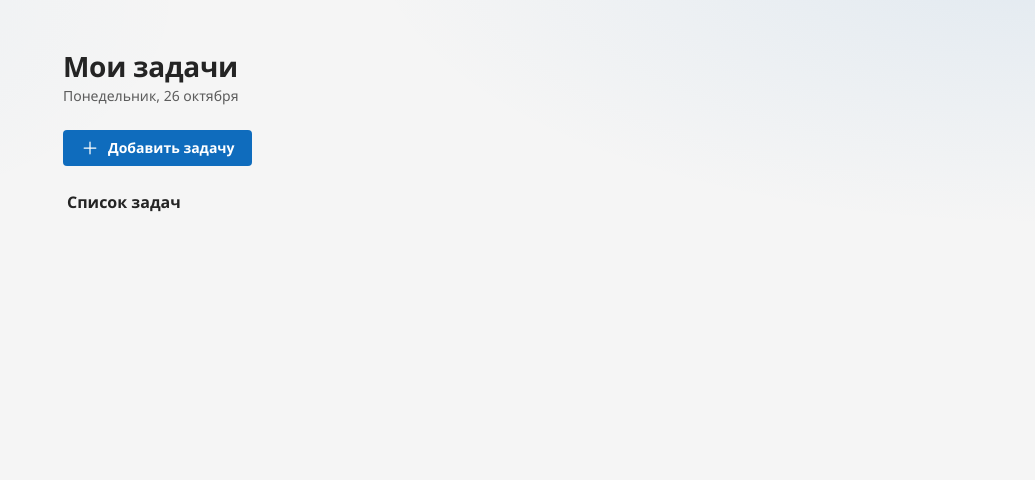
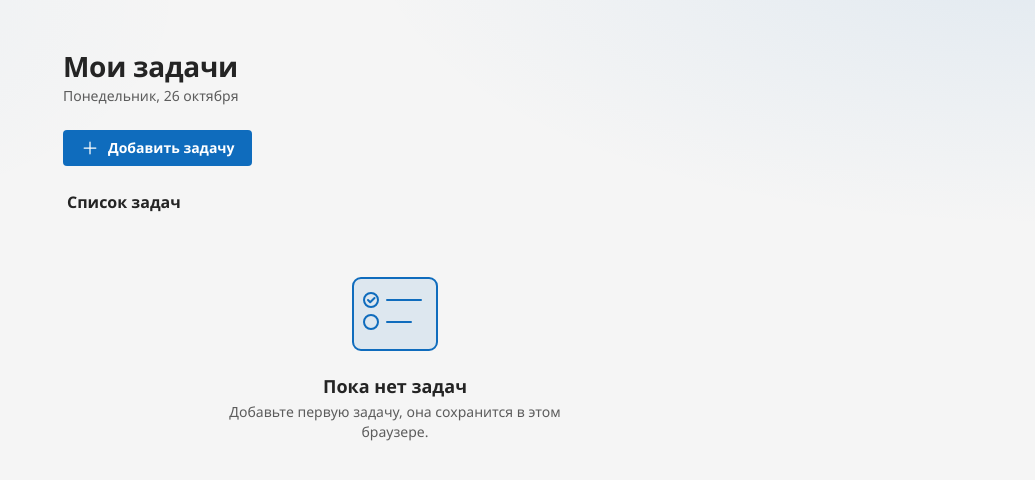
Before and after one commit to MaximVill/Web--, a Vue app: page / in a window 1280 px wide. Shown: the top 480 px of the page, without its empty margins (245-1280 px from the left). Built offline with nearby package versions, Linux system fonts and the light colour scheme.

Commit message:
Add TodoList and TodoItem components, keep tasks in localStorage

```diff
--- a/src/App.vue
+++ b/src/App.vue
@@ -1,9 +1,31 @@
 <script setup>
+import { ref, computed, watch } from 'vue'
+import TodoList from './components/TodoList.vue'
+import { loadTasks, saveTasks } from './storage.js'
+
+const tasks = ref(loadTasks())
+
 const today = new Date().toLocaleDateString('ru-RU', {
 	weekday: 'long',
 	day: 'numeric',
 	month: 'long'
 })
+
+// done tasks go to the bottom
+const sortedTasks = computed(() => [...tasks.value].sort((a, b) => a.done - b.done))
+
+const doneCount = computed(() => tasks.value.filter(t => t.done).length)
+
+watch(tasks, (value) => saveTasks(value), { deep: true })
+
+function toggleTask(id) {
+	const task = tasks.value.find(t => t.id === id)
+	if (task) task.done = !task.done
+}
+
+function deleteTask(id) {
+	tasks.value = tasks.value.filter(t => t.id !== id)
+}
 </script>
 
 <template>
@@ -28,8 +50,13 @@ const today = new Date().toLocaleDateString('ru-RU', {
 			<section class="tasks-section">
 				<div class="tasks-section__head">
 					<h2 id="list-heading">Список задач</h2>
+					<span v-if="tasks.length" class="tasks-section__count">Выполнено: {{ doneCount }} из {{ tasks.length }}</span>
 				</div>
-				<ul class="task-list" aria-labelledby="list-heading"></ul>
+				<TodoList
+					:tasks="sortedTasks"
+					@toggle="toggleTask"
+					@delete="deleteTask"
+				/>
 			</section>
 		</main>
 	</div>
--- /dev/null
+++ b/src/components/TodoItem.vue
@@ -0,0 +1,46 @@
+<script setup>
+defineProps({
+	task: { type: Object, required: true }
+})
+
+defineEmits(['toggle', 'edit', 'delete'])
+</script>
+
+<template>
+	<li class="task-item" :class="{ 'task-item--done': task.done }">
+		<input
+			type="checkbox"
+			class="task-item__checkbox"
+			:id="'check-' + task.id"
+			:checked="task.done"
+			@change="$emit('toggle', task.id)"
+		/>
+		<label :for="'check-' + task.id" class="task-item__title" :id="'title-' + task.id">{{ task.title }}</label>
+		<div class="task-item__actions">
+			<button
+				type="button"
+				class="btn-icon btn-icon--edit"
+				:id="'edit-btn-' + task.id"
+				:aria-labelledby="`edit-btn-${task.id} title-${task.id}`"
+				@click="$emit('edit', task)"
+			>
+				<span class="visually-hidden">Редактировать задачу</span>
+				<svg class="icon" viewBox="0 0 24 24" aria-hidden="true" focusable="false">
+					<path d="M16.5 4.5a2.12 2.12 0 0 1 3 3L8 19l-4 1 1-4L16.5 4.5z" />
+				</svg>
+			</button>
+			<button
+				type="button"
+				class="btn-icon btn-icon--delete"
+				:id="'del-btn-' + task.id"
+				:aria-labelledby="`del-btn-${task.id} title-${task.id}`"
+				@click="$emit('delete', task.id)"
+			>
+				<span class="visually-hidden">Удалить задачу</span>
+				<svg class="icon" viewBox="0 0 24 24" aria-hidden="true" focusable="false">
+					<path d="M5 7h14M10 11v6M14 11v6M6 7l1 12a1 1 0 0 0 1 1h8a1 1 0 0 0 1-1l1-12M9 7V5a1 1 0 0 1 1-1h4a1 1 0 0 1 1 1v2" />
+				</svg>
+			</button>
+		</div>
+	</li>
+</template>
--- /dev/null
+++ b/src/components/TodoList.vue
@@ -0,0 +1,39 @@
+<script setup>
+import TodoItem from './TodoItem.vue'
+
+defineProps({
+	tasks: { type: Array, required: true },
+	searching: { type: Boolean, default: false }
+})
+
+defineEmits(['toggle', 'edit', 'delete'])
+</script>
+
+<template>
+	<ul v-if="tasks.length" class="task-list" aria-labelledby="list-heading">
+		<TodoItem
+			v-for="task in tasks"
+			:key="task.id"
+			:task="task"
+			@toggle="$emit('toggle', $event)"
+			@edit="$emit('edit', $event)"
+			@delete="$emit('delete', $event)"
+		/>
+	</ul>
+
+	<div v-else class="empty-state">
+		<svg class="empty-state__art" viewBox="0 0 112 88" fill="none" aria-hidden="true" focusable="false">
+			<rect x="14" y="8" width="84" height="72" rx="8" fill="currentColor" opacity="0.1" />
+			<rect x="14" y="8" width="84" height="72" rx="8" stroke="currentColor" stroke-width="2" />
+			<circle cx="32" cy="30" r="7" stroke="currentColor" stroke-width="2" />
+			<path d="M29 30l2.2 2.2L35.5 28" stroke="currentColor" stroke-width="2" stroke-linecap="round" stroke-linejoin="round" />
+			<path d="M48 30h34" stroke="currentColor" stroke-width="2" stroke-linecap="round" />
+			<circle cx="32" cy="52" r="7" stroke="currentColor" stroke-width="2" />
+			<path d="M48 52h24" stroke="currentColor" stroke-width="2" stroke-linecap="round" />
+		</svg>
+		<h3 class="empty-state__title">{{ searching ? 'Ничего не найдено' : 'Пока нет задач' }}</h3>
+		<p class="empty-state__text">
+			{{ searching ? 'Попробуйте изменить запрос или очистить поиск.' : 'Добавьте первую задачу, она сохранится в этом браузере.' }}
+		</p>
+	</div>
+</template>
--- /dev/null
+++ b/src/storage.js
@@ -0,0 +1,23 @@
+const KEY = 'todo_tasks'
+
+function isValidTask(task) {
+	return task && typeof task.id === 'string' && typeof task.title === 'string' && typeof task.done === 'boolean'
+}
+
+export function loadTasks() {
+	try {
+		const data = JSON.parse(localStorage.getItem(KEY))
+		return Array.isArray(data) ? data.filter(isValidTask) : []
+	} catch (e) {
+		console.error('Error loading from localStorage, resetting to empty list:', e)
+		return []
+	}
+}
+
+export function saveTasks(tasks) {
+	try {
+		localStorage.setItem(KEY, JSON.stringify(tasks))
+	} catch (e) {
+		console.error('Error saving to localStorage:', e)
+	}
+}
```
